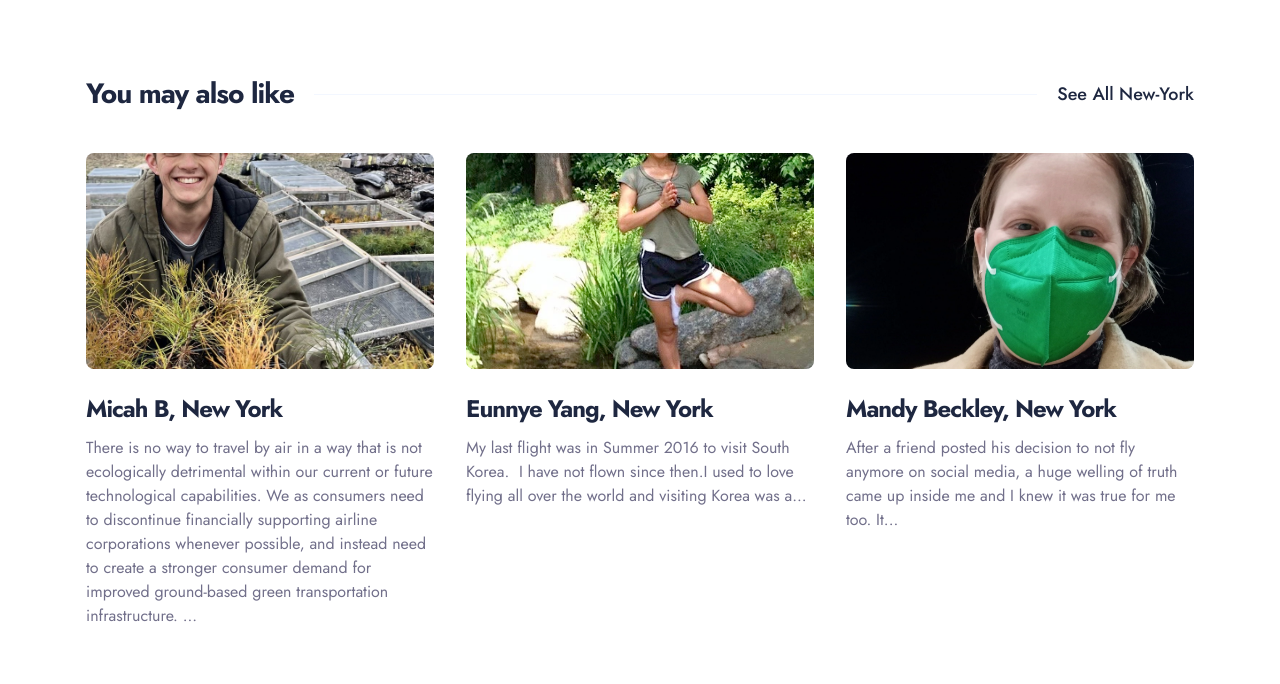
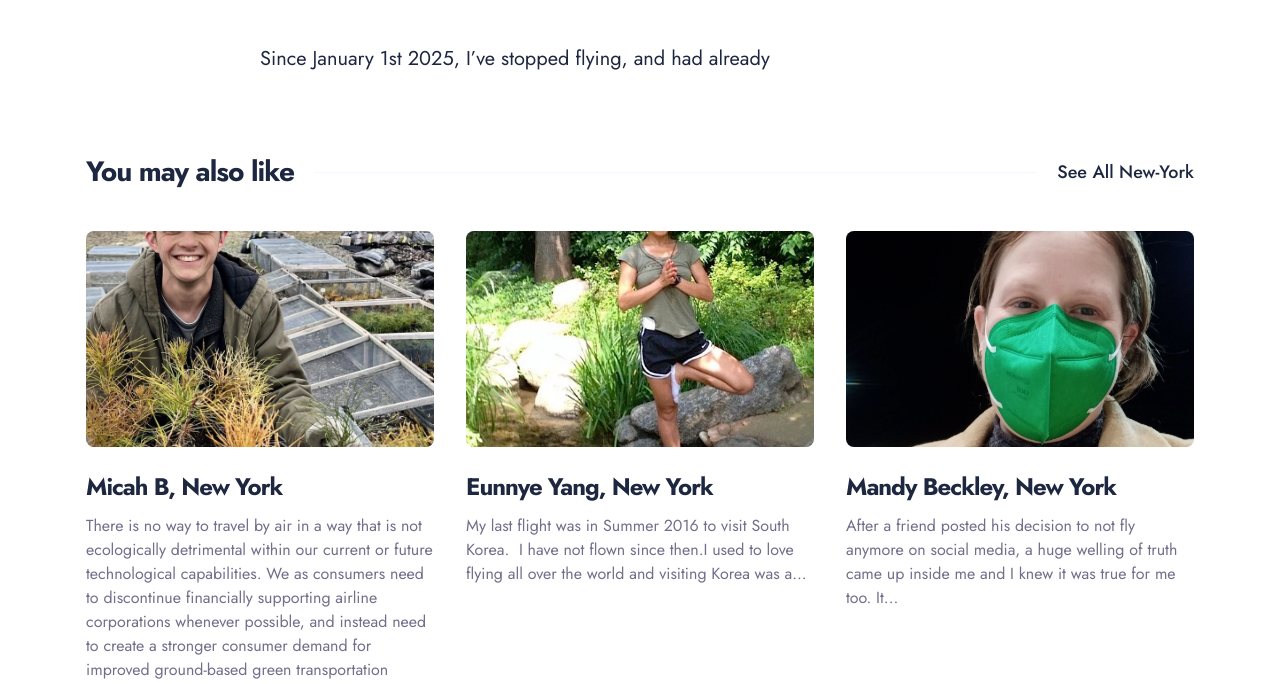
Before and after one commit to lots-of-things/flight-free-site, a Jekyll site: the page built from _posts/2026-03-21-iris-new-york.md, in a window 1280 px wide and 900 px high, scrolled down 460 px, cut to the strip 216-900 px from the top of the window. Built offline with Jekyll 4.4.1, drawn with Linux system fonts in a browser that asks for light colours.

Commit message:
Update 2026-03-21-iris-new-york.md

```diff
--- a/_posts/2026-03-21-iris-new-york.md
+++ b/_posts/2026-03-21-iris-new-york.md
@@ -1,8 +1,9 @@
 ---
 layout: post
 title:  Iris Marie Bloom, New York
-description:
+description: Since January 1st 2025, I've stopped flying, and had already
 date:   2025-10-25 00:00:00 +0300
 image:  '/images/20210918 Iris.jpeg'
 tags:   ['new-york']
 ---
+Since January 1st 2025, I've stopped flying, and had already
```
